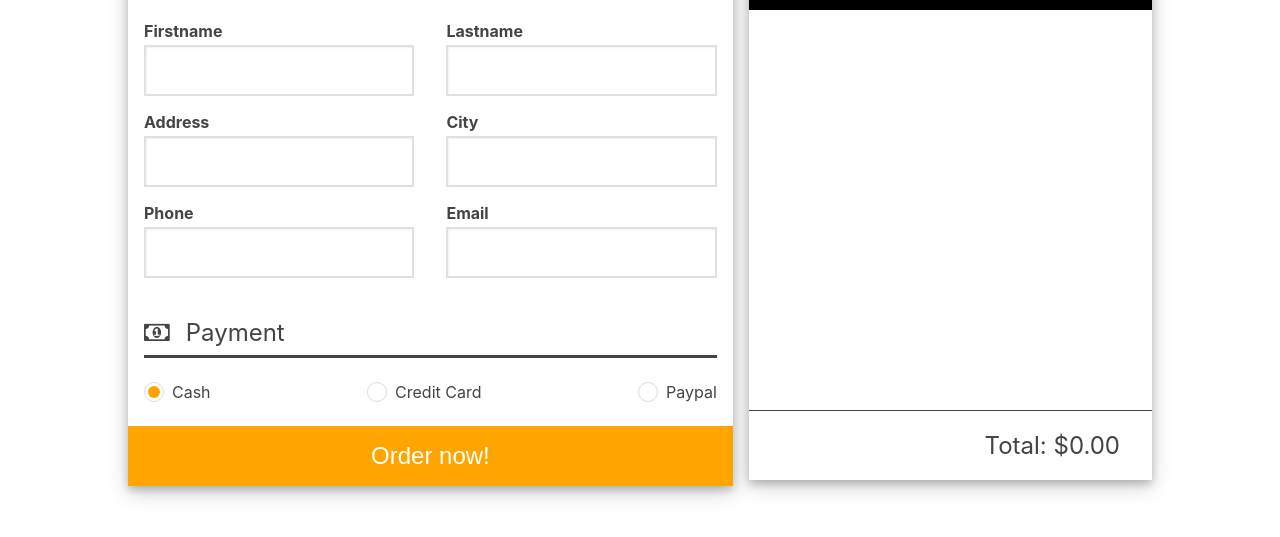
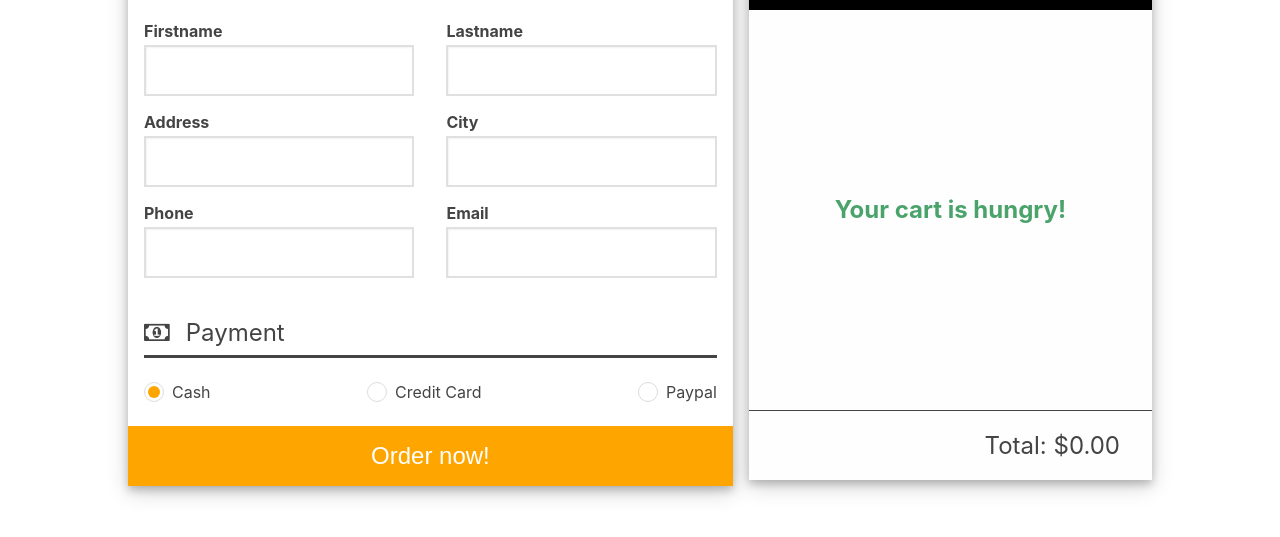
Before and after one commit to paul-kuttiya/react_food_order, a React app: page /checkout in a window 1280 px wide. Shown: the part 153-690 px from the top of the page. Built offline with nearby package versions, Linux system fonts and the light colour scheme.

Commit message:
add if cart empty component

```diff
--- a/assets/css/components/modal.sass
+++ b/assets/css/components/modal.sass
@@ -106,6 +106,15 @@
 			color: white
 			text-transform: uppercase
 
+.hungry
+	color: $green
+	display: flex
+	flex-direction: column
+	justify-content: center
+	height: 100%
+	width: 100%
+	text-align: center
+
 @media only screen and (max-width: 417px)
 	.modal
 		.modal-content
--- a/assets/js/components/partials/Cart.js
+++ b/assets/js/components/partials/Cart.js
@@ -12,9 +12,25 @@ const Header = (props) => {
   )
 }
 
+const Empty = (props) => {
+  return (
+    <div className={props.bodyClass}>
+      <ul className="cart-lists">
+        <div className="hungry">
+          <h2>Your cart is hungry!</h2>
+        </div>
+      </ul>
+    </div>
+  )
+}
+
 const Body = (props) => {
   const cart = props.cart,
         order = props.order;
+
+  if (Object.keys(order).length === 0) {
+    return <Empty />
+  }
 
   return (
     <div className={props.bodyClass}>
```
